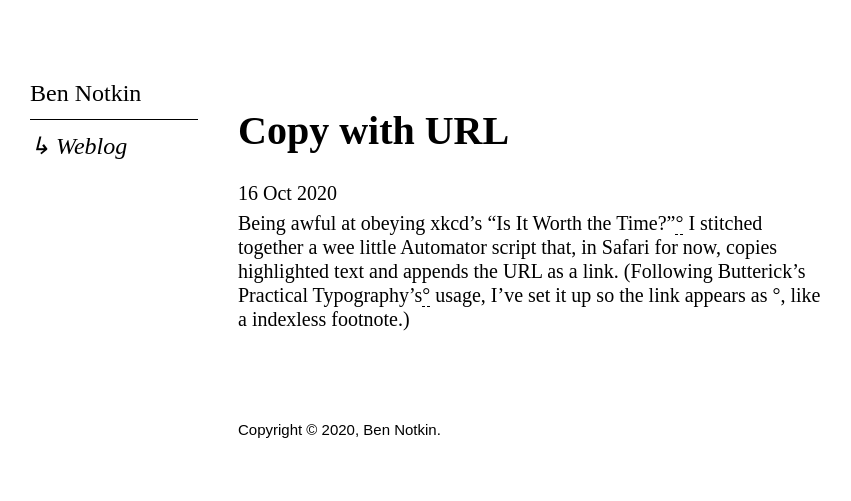
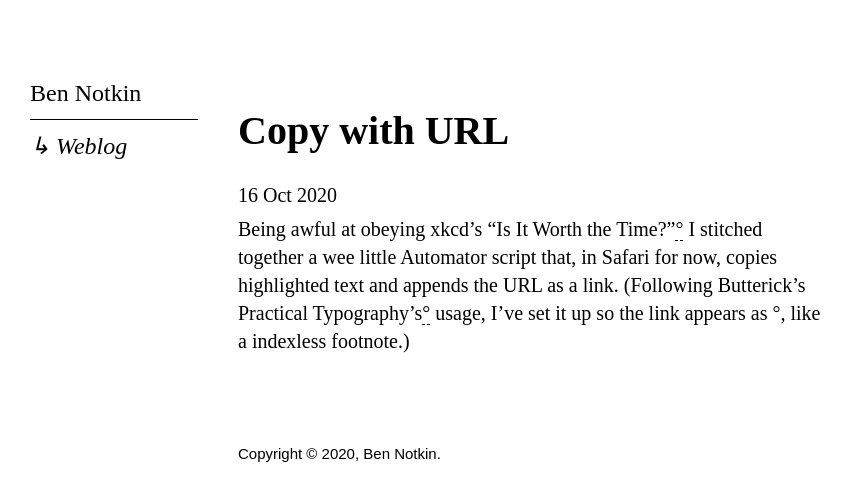
Before and after one commit to bennotkin/bennotkin.github.io, a Jekyll site: the page built from _posts/2020-10-16-url-copy.md, in a window 1280 px wide. Shown: the top 501 px of the page, without its empty margins (120-971 px from the left). Built offline with Jekyll 4.4.1, drawn with Linux system fonts in a browser that asks for light colours.

Commit message:
adding unsaved default.css

```diff
--- a/css/default.css
+++ b/css/default.css
@@ -106,7 +106,7 @@ div.imagepost {
 
 /*Taken from indexicalstyle.css*/
 p {
-  line-height: 1.2;
+  line-height: /*1.2*/ 1.4;
   margin: .3em 0
 }
 
```
